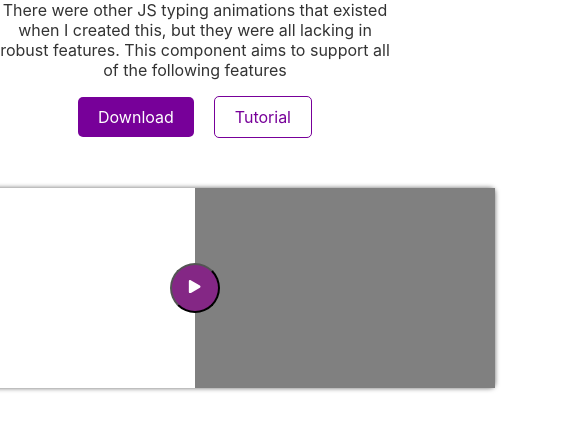
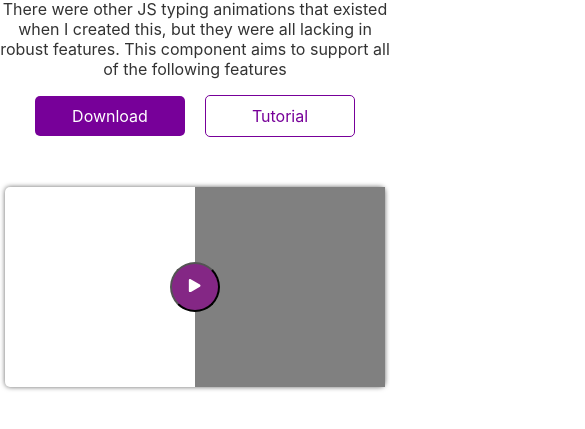
Before and after one commit to JoelsonFerreira/pig-web, a Next.js app: page / in a window 390 px wide. Shown: the part 201-630 px from the top of the page, 585 px wide, since content can reach past the window. Built offline with nearby package versions, Linux system fonts and the light colour scheme.

Commit message:
fix screen size bugs

```diff
--- a/styles/Home.module.css
+++ b/styles/Home.module.css
@@ -39,7 +39,9 @@
 .tutorialBtn {
     display: inline-block;
     cursor: pointer;
-    padding: 10px 20px;
+    padding: 10px 0;
+    max-width: 150px;
+    width: calc(100vw - 20px);
     margin: 0 10px;
     border-radius: 5px;
     outline: none;
@@ -60,7 +62,8 @@
 }
 
 .gif {
-    width: 300px;
+    width: calc(50vw - 5px);
+    max-width: 300px;
     height: 200px;
     background-color: gray;
 }
@@ -73,10 +76,11 @@
     position: absolute;
     z-index: 10;
     top: 75px;
-    left: 275px;
+    left: min(calc(50vw - 30px), 275px);
 }
 
 .content {
-    width: 300px;
+    width: calc(50vw - 5px);
+    max-width: 300px;
     height: 200px;
 }
--- a/styles/Nav.module.css
+++ b/styles/Nav.module.css
@@ -48,3 +48,9 @@
 .logo {
     filter: brightness(0) invert(1);
 }
+
+@media (max-width: 950px) {
+    .menu {
+        display: none;
+    }
+}
--- a/styles/globals.css
+++ b/styles/globals.css
@@ -2,6 +2,7 @@ html,
 body {
   padding: 0;
   margin: 0;
+  font-size: 100%;
   font-family: -apple-system, BlinkMacSystemFont, Segoe UI, Roboto, Oxygen,
     Ubuntu, Cantarell, Fira Sans, Droid Sans, Helvetica Neue, sans-serif;
 }
@@ -14,3 +15,15 @@ a {
 * {
   box-sizing: border-box;
 }
+
+@media (max-width: 350px) {
+  html {
+    font-size: 62.5%;
+  }
+}
+
+@media (max-width: 180px) {
+  html {
+    font-size: 40%;
+  }
+}
```
